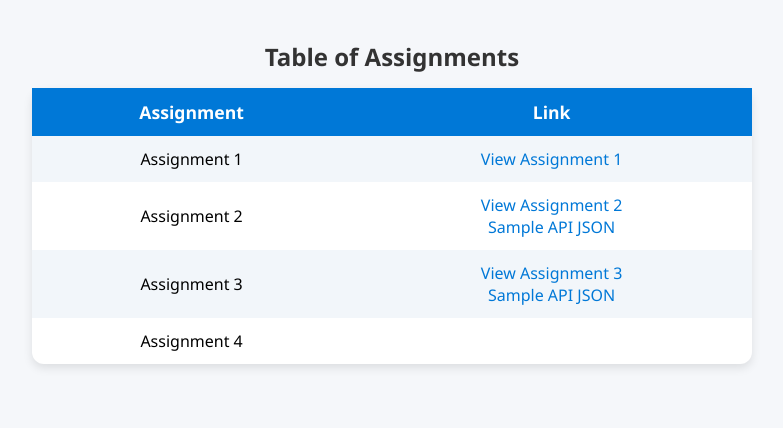
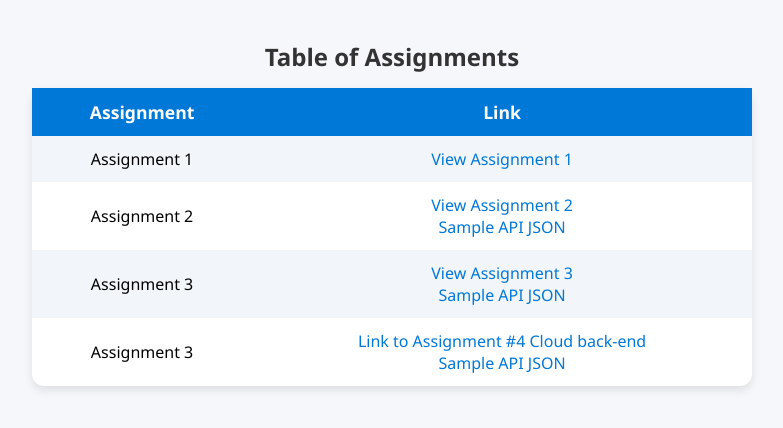
Before and after one commit to riajha-usc/riajha_usc.github.io, a plain HTML site: page web-assignment2345.html in a window 1280 px wide. Shown: the whole page, without its empty margins (248-1031 px from the left). Drawn offline with Linux system fonts and the light colour scheme.

Commit message:
Adding assignment 4 backend

```diff
--- a/web-assignment2345.html
+++ b/web-assignment2345.html
@@ -89,8 +89,12 @@
             </td>
         </tr>
         <tr>
-            <td>Assignment 4</td>
-            <td></td>
+            <td>Assignment 3</td>
+            <td>
+                <a href="https://search-event-svc-98723.uc.r.appspot.com/" target="_blank">Link to Assignment #4 Cloud back-end</a>
+                <br>
+                <a href="https://search-event-svc-98723.uc.r.appspot.com/api/events/search?keyword=TWICE&radius=500&unit=miles&geoPoint=9qe14x6" target="_blank">Sample API JSON</a>
+            </td>
         </tr>
     </table>
 
```
